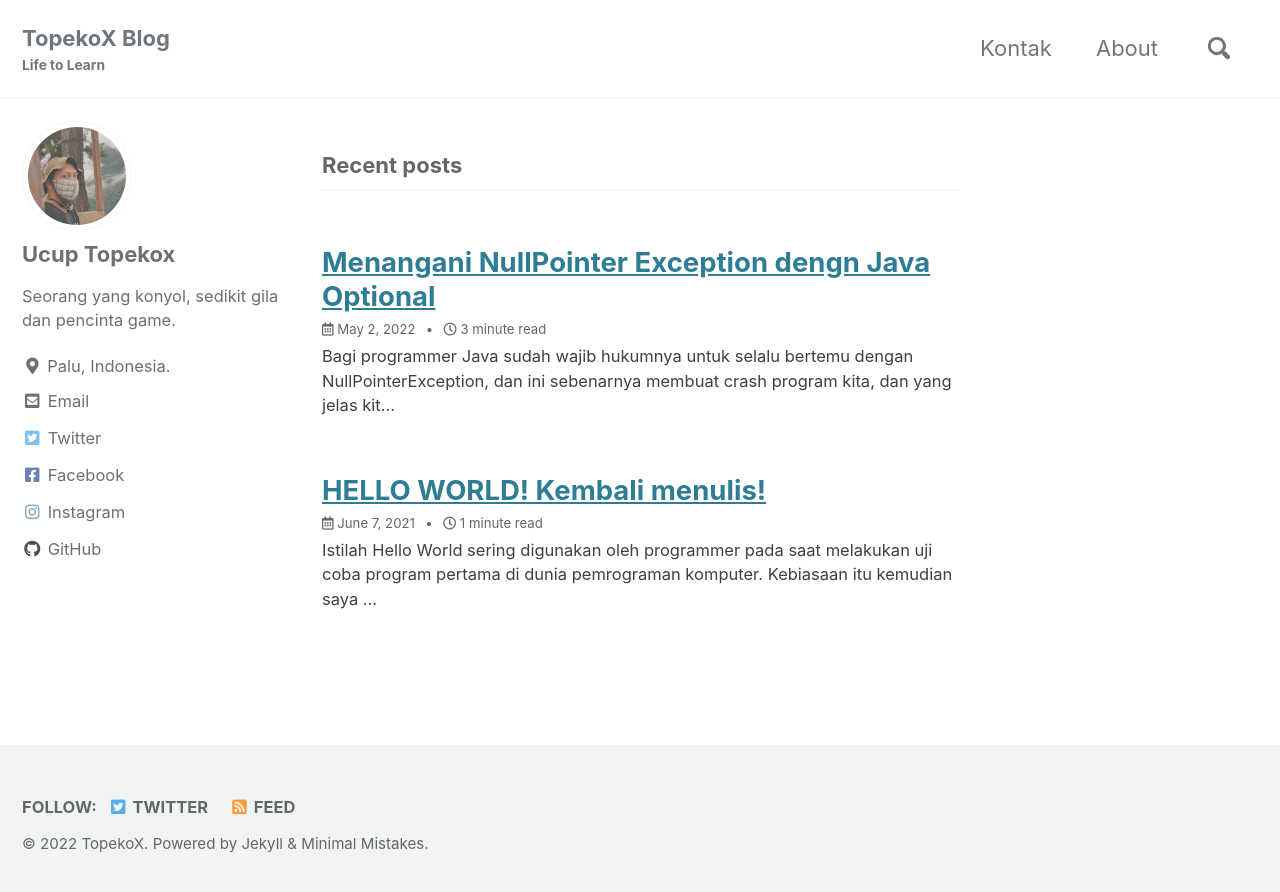
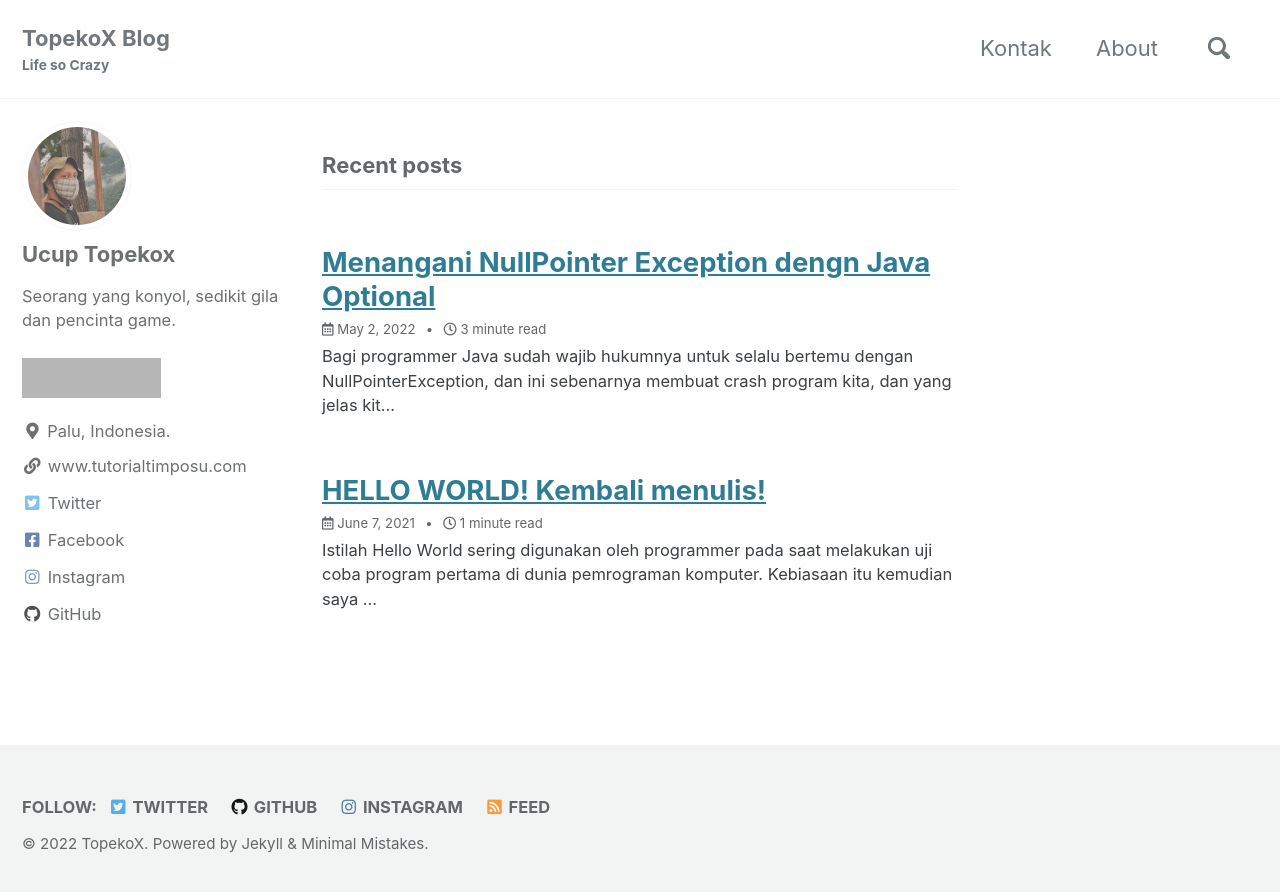
Before and after one commit to TopekoX/topekox.github.io, a Jekyll site: the page built from index.html, in a window 1280 px wide. Shown: the top 892 px of the page. Built offline with Jekyll 4.4.1, drawn with Linux system fonts in a browser that asks for light colours; cached includes are drawn as plain includes; the list of posts is cut into pages by our own code; grey boxes are pictures that could not be loaded.

Commit message:
add trakteer

```diff
--- a/_config.yml
+++ b/_config.yml
@@ -18,12 +18,12 @@ minimal_mistakes_skin    : "default" # "air", "aqua", "contrast", "dark", "dirt"
 locale                   : "en-US"
 title                    : "TopekoX Blog"
 title_separator          : "-"
-subtitle                 : "Life to Learn"
+subtitle                 : "Life so Crazy"
 name                     : "TopekoX"
 description              : "Ucup Topekox Blog."
-url                      : # the base hostname & protocol for your site e.g. "https://mmistakes.github.io"
+url                      : "http://topekox.github.io" # the base hostname & protocol for your site e.g. "https://mmistakes.github.io"
 baseurl                  : # the subpath of your site, e.g. "/blog"
-repository               : # GitHub username/repo-name e.g. "mmistakes/minimal-mistakes"
+repository               : "TopekoX/topekox.github.io" # GitHub username/repo-name e.g. "mmistakes/minimal-mistakes"
 teaser                   : # path of fallback teaser image, e.g. "/assets/images/500x300.png"
 logo                     : # path of logo image to display in the masthead, e.g. "/assets/images/88x88.png"
 masthead_title           : # overrides the website title displayed in the masthead, use " " for no title
@@ -86,7 +86,7 @@ social:
 
 # Analytics
 analytics:
-  provider               : false # false (default), "google", "google-universal", "google-gtag", "custom"
+  provider               : "false" # false (default), "google", "google-universal", "google-gtag", "custom"
   google:
     tracking_id          :
     anonymize_ip         : # true, false (default)
@@ -96,16 +96,16 @@ analytics:
 author:
   name             : "Ucup Topekox"
   avatar           : "/assets/images/avatar.jpeg"
-  bio              : "Seorang yang konyol, sedikit gila dan pencinta game."
+  bio              : "Seorang yang konyol, sedikit gila dan pencinta game.<br/><br/> <a href='https://trakteer.id/topekox' target='_blank'><img id='wse-buttons-preview' src='https://cdn.trakteer.id/images/embed/trbtn-red-1.png' height='40' width='100' style='border:0px;height:40px;margin-top:5;' alt='Trakteer Saya'></a>"
   location         : "Palu, Indonesia."
   email            :
   links:
     - label: "Email"
       icon: "fas fa-fw fa-envelope-square"
-      url: "mailto:ucup.topekox@gmail.com"
-    - label: "Website"
+      # url: "mailto:ucup.topekox@gmail.com"
+    - label: "www.tutorialtimposu.com"
       icon: "fas fa-fw fa-link"
-      # url: "https://topekox.com"
+      url: "https://www.tutorialtimposu.com"
     - label: "Twitter"
       icon: "fab fa-fw fa-twitter-square"
       url: "https://twitter.com/ucuptopekox"
@@ -131,7 +131,7 @@ footer:
       # url:
     - label: "GitHub"
       icon: "fab fa-fw fa-github"
-      # url:
+      url: "https://github.com/topekox"
     - label: "GitLab"
       icon: "fab fa-fw fa-gitlab"
       # url:
@@ -140,7 +140,7 @@ footer:
       # url:
     - label: "Instagram"
       icon: "fab fa-fw fa-instagram"
-      # url:
+      url: "https://instagram.com/ucuptopekox"
 
 
 # Reading Files
--- a/_posts/2021-06-07-hello-world.markdown
+++ b/_posts/2021-06-07-hello-world.markdown
@@ -1,6 +1,6 @@
 ---
 title:  "HELLO WORLD! Kembali menulis!"
-tagline: "___\"Tulislah dengan nama TuhanMu.\"___"
+tagline: "___\"Menulislah, karena tanpa menulis engkau akan hilang dari pusaran sejarah.\"___ - _Pramoedya Ananta Toer_"
 header:
   overlay_image: https://images.unsplash.com/photo-1522202176988-66273c2fd55f?ixlib=rb-1.2.1&ixid=MnwxMjA3fDB8MHxwaG90by1wYWdlfHx8fGVufDB8fHx8&auto=format&fit=crop&w=1351&q=80
   caption: "Photo credit: [**Unsplash**](https://unsplash.com)"
--- a/_sass/minimal-mistakes/_sidebar.scss
+++ b/_sass/minimal-mistakes/_sidebar.scss
@@ -68,6 +68,10 @@
       width: 20px;
       height: 20px;
     }
+  }
+
+  img#wse-buttons-preview {
+    width: 50%;
   }
 }
 
```
